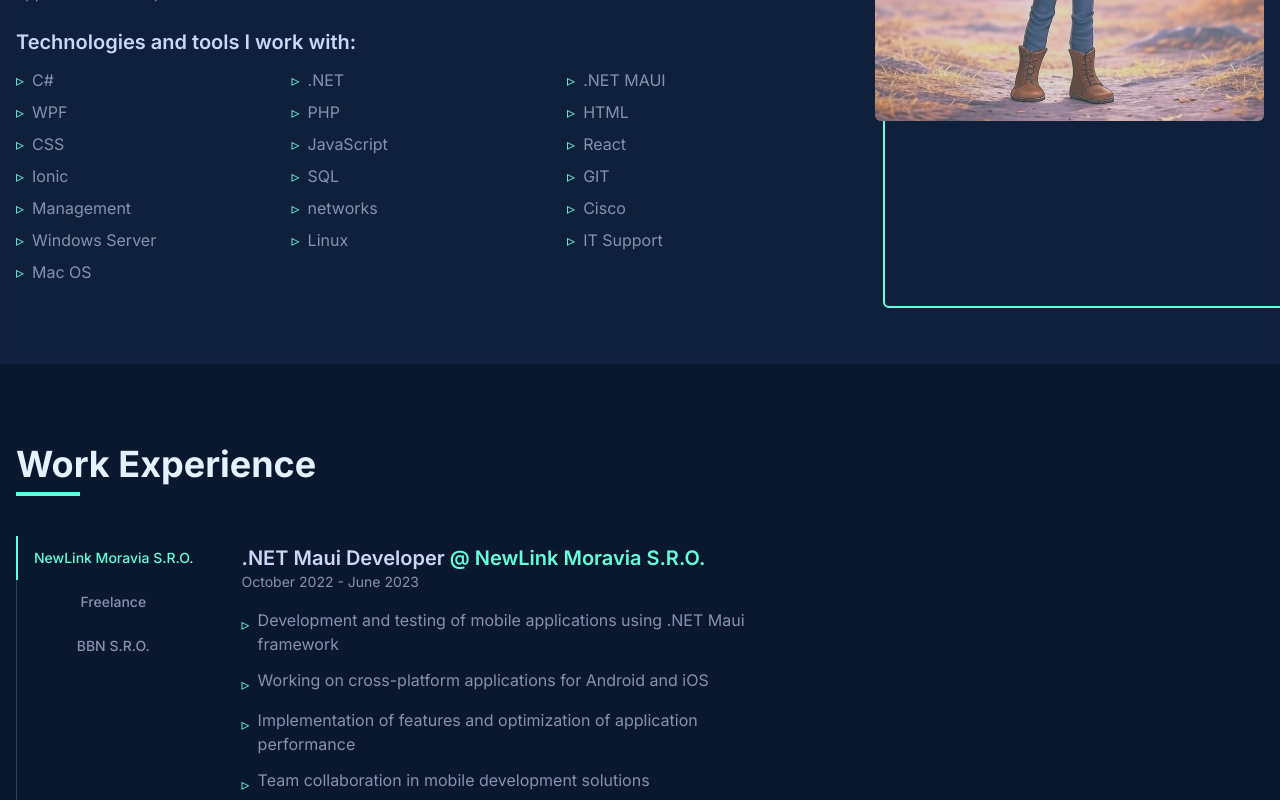
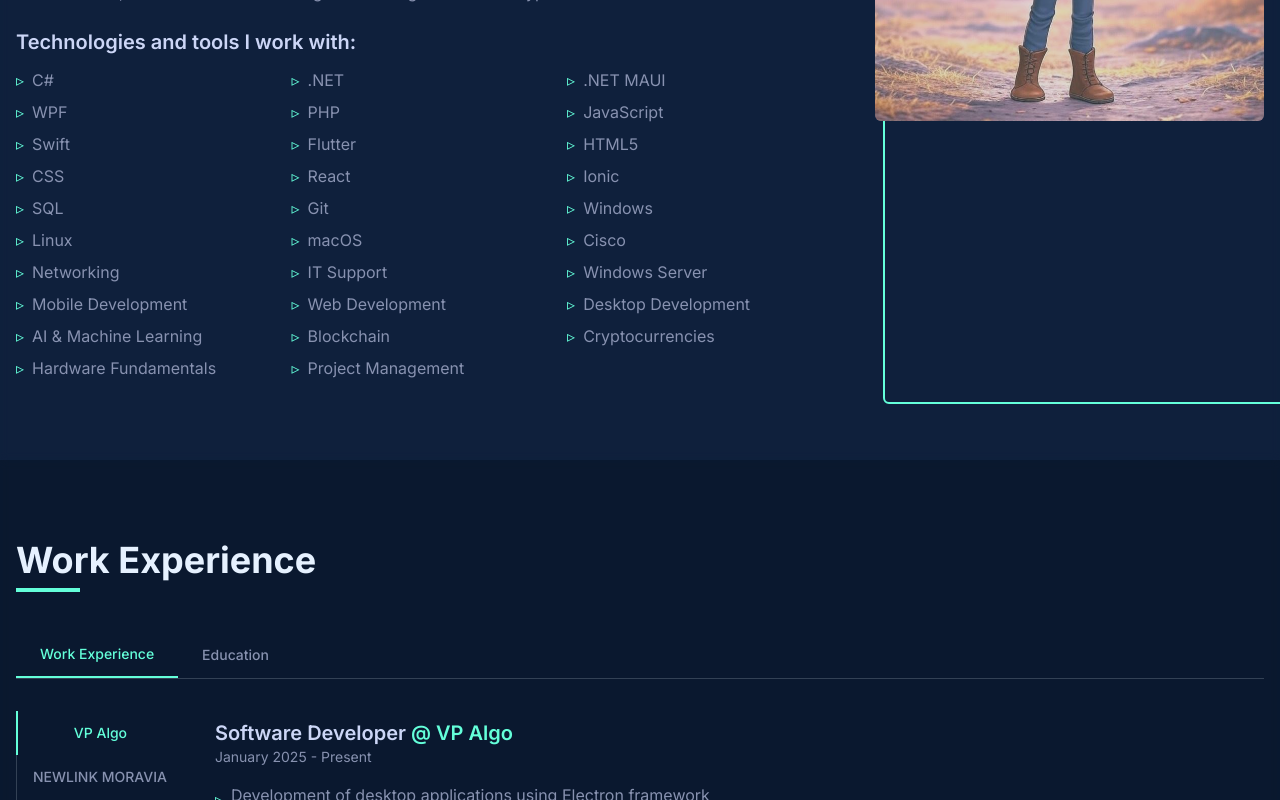
Before and after one commit to RadimHruska/RadimHruska.github.io, a Next.js app: page / in a window 1280 px wide. Shown: the part 1240-2040 px from the top of the page. Built offline with nearby package versions, Linux system fonts and the light colour scheme.

Commit message:
text change

```diff
--- a/src/components/sections/About.tsx
+++ b/src/components/sections/About.tsx
@@ -8,26 +8,46 @@ const About = () => {
   const { t } = useLanguage();
 
   const skills = [
+    // Programming Languages & Frameworks
     'C#',
     '.NET',
     '.NET MAUI',
     'WPF',
     'PHP',
-    'HTML',
+    'JavaScript',
+    'Swift',
+    'Flutter',
+
+    // Web Technologies
+    'HTML5',
     'CSS',
-    'JavaScript',
     'React',
     'Ionic',
+
+    // Databases & Tools
     'SQL',
-    'GIT',
-    'Management',
-    'networks',
+    'Git',
+
+    // Operating Systems & Platforms
+    'Windows',
+    'Linux',
+    'macOS',
+
+    // Networking & Infrastructure
     'Cisco',
+    'Networking',
+    'IT Support',
     'Windows Server',
-    'Linux',
-    'IT Support',
-    'Mac OS',
 
+    // Additional Skills
+    'Mobile Development',
+    'Web Development',
+    'Desktop Development',
+    'AI & Machine Learning',
+    'Blockchain',
+    'Cryptocurrencies',
+    'Hardware Fundamentals',
+    'Project Management'
   ];
 
   return (
--- a/src/components/sections/Experience.tsx
+++ b/src/components/sections/Experience.tsx
@@ -19,16 +19,58 @@ interface Job {
   };
 }
 
+interface Education {
+  institution: string;
+  degree: {
+    cs: string;
+    en: string;
+  };
+  period: {
+    cs: string;
+    en: string;
+  };
+  description: {
+    cs: string[];
+    en: string[];
+  };
+}
+
 const Experience = () => {
   const [activeTab, setActiveTab] = useState(0);
+  const [activeSection, setActiveSection] = useState<'experience' | 'education'>('experience');
   const { t, language } = useLanguage();
 
   const jobs: Job[] = [
     {
-      company: 'NewLink Moravia S.R.O.',
+      company: 'VP Algo',
       title: {
-        cs: '.NET Maui vývojář',
-        en: '.NET Maui Developer'
+        cs: 'Software Developer',
+        en: 'Software Developer'
+      },
+      period: {
+        cs: 'leden 2025 - Současnost',
+        en: 'January 2025 - Present'
+      },
+      description: {
+        cs: [
+          'Vývoj desktopových aplikací pomocí Electron framework',
+          'Práce s C# a JavaScript frameworky pro moderní aplikace',
+          'Práce na interním softwaru a proprietárních řešeních',
+          'Spolupráce na inovativních projektech v oblasti algoritmického vývoje'
+        ],
+        en: [
+          'Development of desktop applications using Electron framework',
+          'Working with C# and JavaScript frameworks for modern applications',
+          'Working on internal software and proprietary solutions',
+          'Collaboration on innovative projects in algorithmic development'
+        ]
+      }
+    },
+    {
+      company: 'NEWLINK MORAVIA',
+      title: {
+        cs: 'Mobile Application Developer',
+        en: 'Mobile Application Developer'
       },
       period: {
         cs: 'říjen 2022 - červen 2023',
@@ -36,24 +78,24 @@ const Experience = () => {
       },
       description: {
         cs: [
-          'Vývoj a testování mobilních aplikací v frameworku .NET Maui',
-          'Práce na multiplatformních aplikacích pro Android a iOS',
-          'Implementace funkcí a optimalizace výkonu aplikací',
-          'Spolupráce v týmu při vývoji mobilních řešení'
+          'Vývoj multiplatformních mobilních aplikací pomocí .NET MAUI framework',
+          'Implementace funkcí a optimalizace výkonu aplikací pro Android a iOS',
+          'Spolupráce v týmu při vývoji mobilních řešení a testování',
+          'Práce s C# a moderními vývojovými nástroji'
         ],
         en: [
-          'Development and testing of mobile applications using .NET Maui framework',
-          'Working on cross-platform applications for Android and iOS',
-          'Implementation of features and optimization of application performance',
-          'Team collaboration in mobile development solutions'
+          'Development of cross-platform mobile applications using .NET MAUI framework',
+          'Implementation of features and optimization of application performance for Android and iOS',
+          'Team collaboration in mobile development solutions and testing',
+          'Working with C# and modern development tools'
         ]
       }
     },
     {
       company: 'Freelance',
       title: {
-        cs: 'Vývojář mobilních a webových aplikací a technická podpora',
-        en: 'Mobile and Web Developer and tech support'
+        cs: 'Web Application Developer',
+        en: 'Web Application Developer'
       },
       period: {
         cs: 'květen 2022 - Současnost',
@@ -61,13 +103,13 @@ const Experience = () => {
       },
       description: {
         cs: [
-          'Vývoj a nasazení aplikací pro různorodé podniky a aplikace',
+          'Vývoj a nasazení webových aplikací pomocí PHP, JavaScript, React a Ionic',
           'Kompletní komunikace se zákazníkem a řízení celého procesu vývoje',
           'Implementace komplexních řešení na míru dle požadavků klienta',
           'Zajištění provozu a podpory vyvinutých aplikací'
         ],
         en: [
-          'Development and deployment of applications for various businesses',
+          'Development and deployment of web applications using PHP, JavaScript, React and Ionic',
           'Complete customer communication and management of the entire development process',
           'Implementation of complex custom solutions according to client requirements',
           'Ensuring operation and support of developed applications'
@@ -77,7 +119,7 @@ const Experience = () => {
     {
       company: 'BBN S.R.O.',
       title: {
-        cs: 'Správce IT',
+        cs: 'IT Administrator',
         en: 'IT Administrator'
       },
       period: {
@@ -86,20 +128,50 @@ const Experience = () => {
       },
       description: {
         cs: [
-          'Správa počítačů malé firmy produkující lokální noviny Zrcadlo Blanenska a Boskovicka',
-          'Zajišťování technické podpory pro zaměstnance',
+          'Správa IT infrastruktury malé firmy produkující lokální noviny',
+          'Zajišťování technické podpory pro zaměstnance a řešení IT problémů',
           'Údržba hardwaru a softwaru pro plynulý chod redakce',
-          'Řešení technických problémů a implementace nových IT řešení'
+          'Implementace nových IT řešení a optimalizace stávajících systémů'
         ],
         en: [
-          'Managing computers for a small company producing local newspapers Zrcadlo Blanenska a Boskovicka',
-          'Providing technical support for employees',
+          'Management of IT infrastructure for a small company producing local newspapers',
+          'Providing technical support for employees and solving IT problems',
           'Maintenance of hardware and software for smooth operation of the editorial office',
-          'Solving technical problems and implementing new IT solutions'
+          'Implementation of new IT solutions and optimization of existing systems'
         ]
       }
     }
   ];
+
+  const education: Education[] = [
+    {
+      institution: 'FIT VUT (Faculty of Information Technology, Brno University of Technology)',
+      degree: {
+        cs: 'Student informatiky',
+        en: 'Computer Science Student'
+      },
+      period: {
+        cs: '2023 - Současnost',
+        en: '2023 - Present'
+      },
+      description: {
+        cs: [
+          'Studium software engineering a moderních technologií',
+          'Zaměření na vývoj aplikací a programování',
+          'Praktické projekty a spolupráce s průmyslovými partnery',
+          'Rozvoj teoretických i praktických znalostí v oblasti IT'
+        ],
+        en: [
+          'Studying software engineering and modern technologies',
+          'Focus on application development and programming',
+          'Practical projects and collaboration with industry partners',
+          'Development of theoretical and practical knowledge in IT'
+        ]
+      }
+    }
+  ];
+
+  const currentData = activeSection === 'experience' ? jobs : education;
 
   return (
     <section id="experience" className="py-20 bg-navy-900/70 backdrop-blur-sm">
@@ -109,10 +181,40 @@ const Experience = () => {
         </h2>
         <div className="w-16 h-1 bg-teal-300 mb-10"></div>
 
+        {/* Section Tabs */}
+        <div className="flex mb-8 border-b border-slate-700">
+          <button
+            className={`px-6 py-3 text-sm font-medium transition-colors ${
+              activeSection === 'experience'
+                ? 'text-teal-300 border-b-2 border-teal-300'
+                : 'text-slate-400 hover:text-teal-300'
+            }`}
+            onClick={() => {
+              setActiveSection('experience');
+              setActiveTab(0);
+            }}
+          >
+            {language === 'cs' ? 'Pracovní zkušenosti' : 'Work Experience'}
+          </button>
+          <button
+            className={`px-6 py-3 text-sm font-medium transition-colors ${
+              activeSection === 'education'
+                ? 'text-teal-300 border-b-2 border-teal-300'
+                : 'text-slate-400 hover:text-teal-300'
+            }`}
+            onClick={() => {
+              setActiveSection('education');
+              setActiveTab(0);
+            }}
+          >
+            {language === 'cs' ? 'Vzdělání' : 'Education'}
+          </button>
+        </div>
+
         <div className="flex flex-col md:flex-row max-w-3xl">
           {/* Tabs */}
           <div className="flex md:flex-col overflow-x-auto md:overflow-visible mb-6 md:mb-0 md:mr-8 border-b md:border-b-0 md:border-l border-slate-700">
-            {jobs.map((job, index) => (
+            {currentData.map((item, index) => (
               <button
                 key={index}
                 className={`px-4 py-3 text-sm font-medium whitespace-nowrap transition-colors ${
@@ -122,7 +224,7 @@ const Experience = () => {
                 }`}
                 onClick={() => setActiveTab(index)}
               >
-                {job.company}
+                {activeSection === 'experience' ? (item as Job).company : (item as Education).institution.split(' ')[0]}
               </button>
             ))}
           </div>
@@ -130,11 +232,27 @@ const Experience = () => {
           {/* Content */}
           <div className="py-2">
             <h3 className="text-xl font-semibold text-slate-200">
-              {jobs[activeTab].title[language]} <span className="text-teal-300">@ {jobs[activeTab].company}</span>
+              {activeSection === 'experience'
+                ? (currentData[activeTab] as Job).title[language]
+                : (currentData[activeTab] as Education).degree[language]
+              }
+              <span className="text-teal-300"> @ {
+                activeSection === 'experience'
+                  ? (currentData[activeTab] as Job).company
+                  : (currentData[activeTab] as Education).institution
+              }</span>
             </h3>
-            <p className="text-slate-400 text-sm mb-4">{jobs[activeTab].period[language]}</p>
+            <p className="text-slate-400 text-sm mb-4">
+              {activeSection === 'experience'
+                ? (currentData[activeTab] as Job).period[language]
+                : (currentData[activeTab] as Education).period[language]
+              }
+            </p>
             <ul className="space-y-3">
-              {jobs[activeTab].description[language].map((item, index) => (
+              {(activeSection === 'experience'
+                ? (currentData[activeTab] as Job).description[language]
+                : (currentData[activeTab] as Education).description[language]
+              ).map((item, index) => (
                 <li key={index} className="text-slate-400 flex">
                   <span className="text-teal-300 mr-2 mt-1 flex-shrink-0">▹</span>
                   <span>{item}</span>
--- a/src/context/LanguageContext.tsx
+++ b/src/context/LanguageContext.tsx
@@ -61,12 +61,12 @@ const translations: TranslationsType = {
     en: 'Hi, my name is'
   },
   'hero.title': {
-    cs: 'Programátor | IT Specialista',
-    en: 'Developer | IT Specialist'
+    cs: 'Freelance Software Developer  Web & Mobile & Desktop Apps',
+    en: 'Freelance Software Developer  Web & Mobile & Desktop Apps'
   },
   'hero.description': {
-    cs: 'Mladý nadšený programátor zaměřený na vývoj mobilních a webových aplikací. Specializuji se na technologie .NET, C#, MAUI a React. Mám zkušenosti i se správou IT systémů a komplexním vývojem aplikací na míru.',
-    en: 'Young enthusiastic programmer focused on mobile and web application development. I specialize in .NET, C#, MAUI, and React technologies. I also have experience with IT system administration and complex custom application development.'
+    cs: 'Jsem freelance software developer a student FIT VUT s důrazem na software engineering a moderní technologie. Programování není jen moje vášeň, ale také způsob, jak financuji studia a každodenní život. Specializuji se na mobilní, desktopové a webové aplikace.',
+    en: 'I am a freelance software developer and student at FIT VUT, with a strong focus on software engineering and modern technologies. Programming is not only my passion but also the way I fund my studies and everyday life. I specialize in mobile, desktop and web applications.'
   },
   'hero.projects': {
     cs: 'Moje projekty',
@@ -83,16 +83,16 @@ const translations: TranslationsType = {
     en: 'About Me'
   },
   'about.paragraph1': {
-    cs: 'Mladý nadšený programátor co se rád učí novým věcem, ale zároveň toho má dost za sebou. Mezi jeho nejzajímavější zkušenosti patří stáž ve firmě NewLink Moravia S.R.O., vývoj systému na zpracování objednávek pro firmu Kalasová stravování S.R.O. a v neposlední řadě práce na projektu AppCelly.',
-    en: 'A young enthusiastic programmer who likes to learn new things, but at the same time has a lot of experience behind him. Among his most interesting experiences are an internship at NewLink Moravia S.R.O., development of an order processing system for Kalasová catering S.R.O. and last but not least, work on the AppCelly project.'
+    cs: 'Jsem freelance software developer a student FIT VUT s důrazem na software engineering a moderní technologie. Programování není jen moje vášeň, ale také způsob, jak financuji studia a každodenní život.',
+    en: 'I am a freelance software developer and student at FIT VUT, with a strong focus on software engineering and modern technologies. Programming is not only my passion but also the way I fund my studies and everyday life.'
   },
   'about.paragraph2': {
-    cs: 'Během své kariéry jsem získal zkušenosti s vývojem mobilních a webových aplikací, testováním software a správou IT systémů. Zaměřuji se na profesionální přístup k vývoji a nasazení aplikací do provozu.',
-    en: 'During my career, I have gained experience in mobile and web application development, software testing, and IT system administration. I focus on a professional approach to the development and deployment of applications into operation.'
+    cs: 'Moje odbornost spočívá v mobilních, desktopových a webových aplikacích, pracuji s C#, .NET, .NET MAUI, WPF, PHP, JavaScript, React, Ionic, Swift a Flutter. Vytvářím řešení, která jsou škálovatelná, efektivní a přizpůsobená potřebám klientů.',
+    en: 'My expertise lies in mobile, desktop and web applications, working with C#, .NET, .NET MAUI, WPF, PHP, JavaScript, React, Ionic, Swift and Flutter. I create solutions that are scalable, efficient, and tailored to clients\' needs.'
   },
   'about.paragraph3': {
-    cs: 'Kromě vývoje aplikací se také věnuji správě IT systémů a podpoře uživatelů. Mám zkušenosti s komplexní komunikací se zákazníkem a kompletním procesem vývoje a nasazení aplikací do provozu.',
-    en: 'In addition to application development, I also focus on IT system administration and user support. I have experience with complex customer communication and the complete process of developing and deploying applications into operation.'
+    cs: 'Hluboce se zajímám o umělou inteligenci a její praktické využití ve vývoji software, zkoumám, jak mohou nástroje poháněné AI urychlit inovace a efektivitu. Kromě software engineeringu mám zkušenosti napříč Windows, Linux a macOS, stejně jako znalosti v oblasti sítí, IT podpory, základů hardwaru a blockchain technologií včetně Bitcoinu a kryptoměn.',
+    en: 'I am deeply interested in artificial intelligence and its practical use in software development, exploring how AI-powered tools can accelerate innovation and efficiency. In addition to software engineering, I have experience across Windows, Linux, and macOS, as well as knowledge in networking, IT support, hardware fundamentals, and blockchain technologies including Bitcoin and cryptocurrencies.'
   },
   'about.skills': {
     cs: 'Technologie a nástroje, se kterými pracuji:',
```
Also changed, not shown: 1 other file (tests, documents, lock files or other folders).
